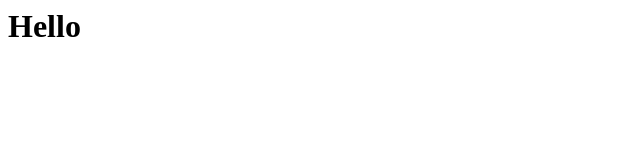
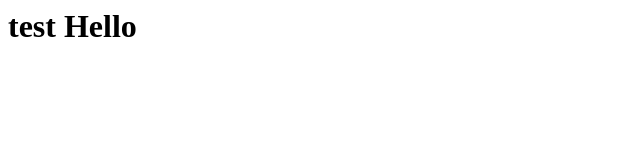
Before and after one commit to Chimerique/skills-code-with-codespaces, a plain HTML site: page index.html in a window 1280 px wide. Shown: the whole page, without its empty margins (0-640 px from the left). Drawn offline with Linux system fonts and the light colour scheme.

Commit message:
test codespace

```diff
--- a/index.html
+++ b/index.html
@@ -1,3 +1,3 @@
 <html>
-  <h1>Hello</h1>
+  <h1>test Hello</h1>
 </html>
```
